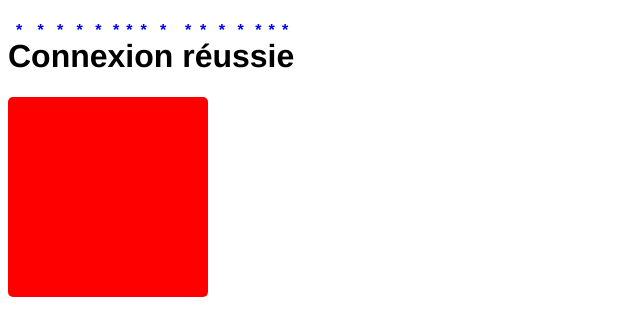
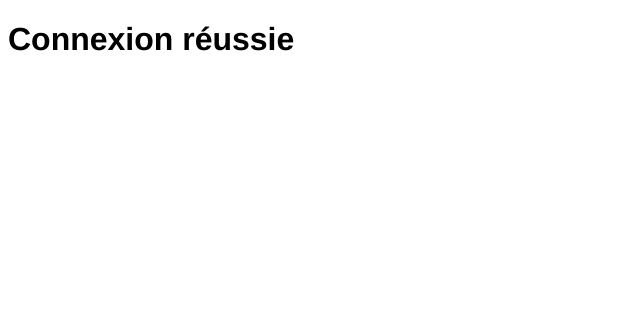
Before and after one commit to ML78-AI/login-page, a React (Vite) app: page /dashboard in a window 1280 px wide. Shown: the top 336 px of the page, without its empty margins (0-640 px from the left). Built offline with nearby package versions, Linux system fonts and the light colour scheme.

Commit message:
Revert "Entrainement avec opacity et text-emphasis"
This reverts commit 663af86d0a9ec82ef80a0df2e7979ca82ce8c055.

```diff
--- a/src/screens/DashboardScreen.jsx
+++ b/src/screens/DashboardScreen.jsx
@@ -1,12 +1,5 @@
-import classes from "./bloc.module.css";
-
 function DashboardScreen() {
-    return (
-        <>
-            <h1 className={classes["title"]}>Connexion réussie</h1>
-            <div className={classes["bloc"]}></div>
-        </>
-    );
+    return <h1>Connexion réussie</h1>;
 }
 
 export default DashboardScreen;
--- a/src/screens/bloc.module.css
+++ /dev/null
@@ -1,28 +0,0 @@
-.title {
-    text-emphasis: "*" blue;
-}
-.bloc {
-    background-color: red;
-    height: 200px;
-    width: 200px;
-    border-radius: 5px;
-    position: relative;
-    cursor: pointer;
-}
-
-.bloc::after {
-    content: "";
-    position: absolute;
-    top: 0;
-    left: 0;
-    width: 100%;
-    height: 100%;
-    border-radius: 5px;
-    background-color: grey;
-    opacity: 0;
-    transition: all 0.5s ease-in-out;
-}
-
-.bloc:hover::after {
-    opacity: 0.5;
-}
```
